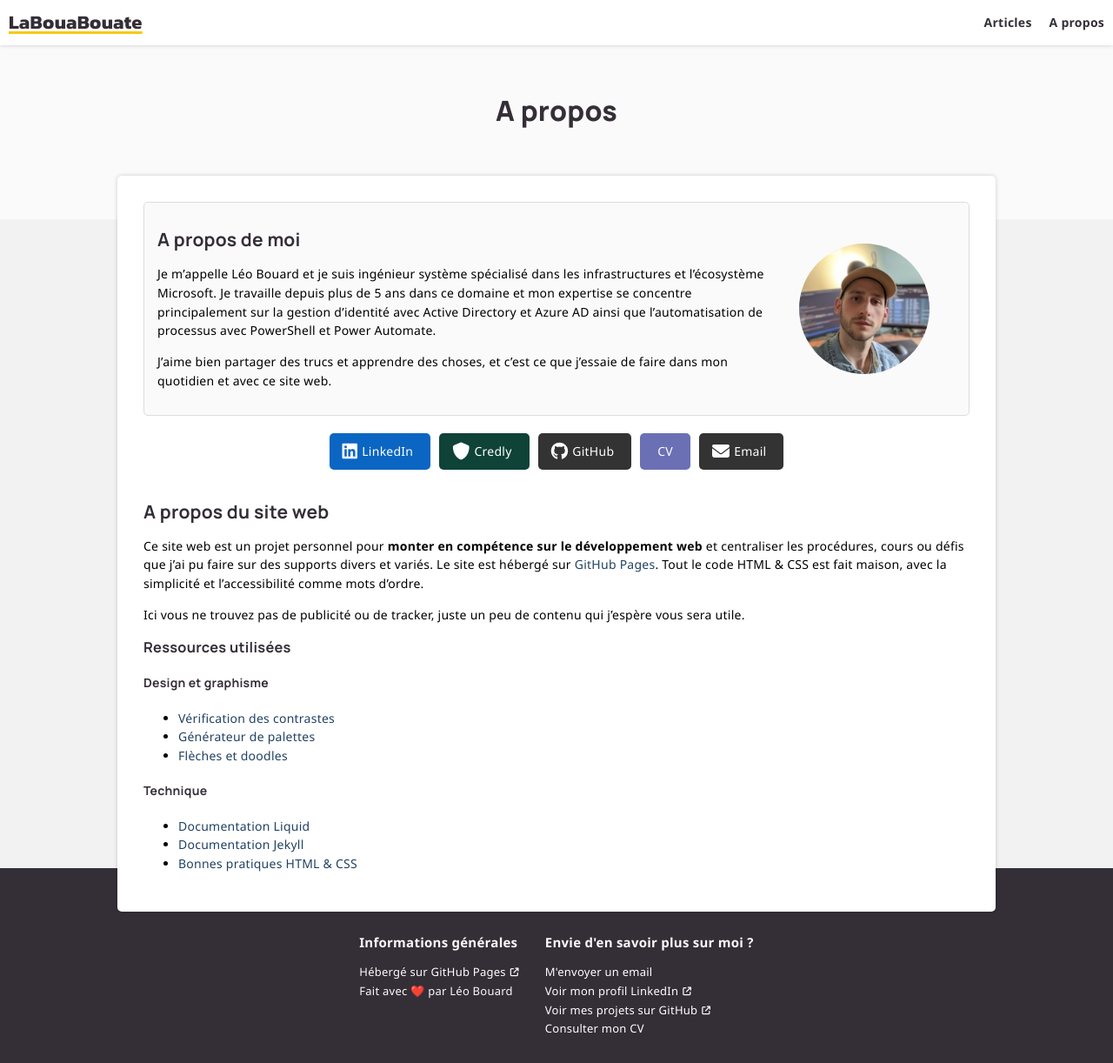
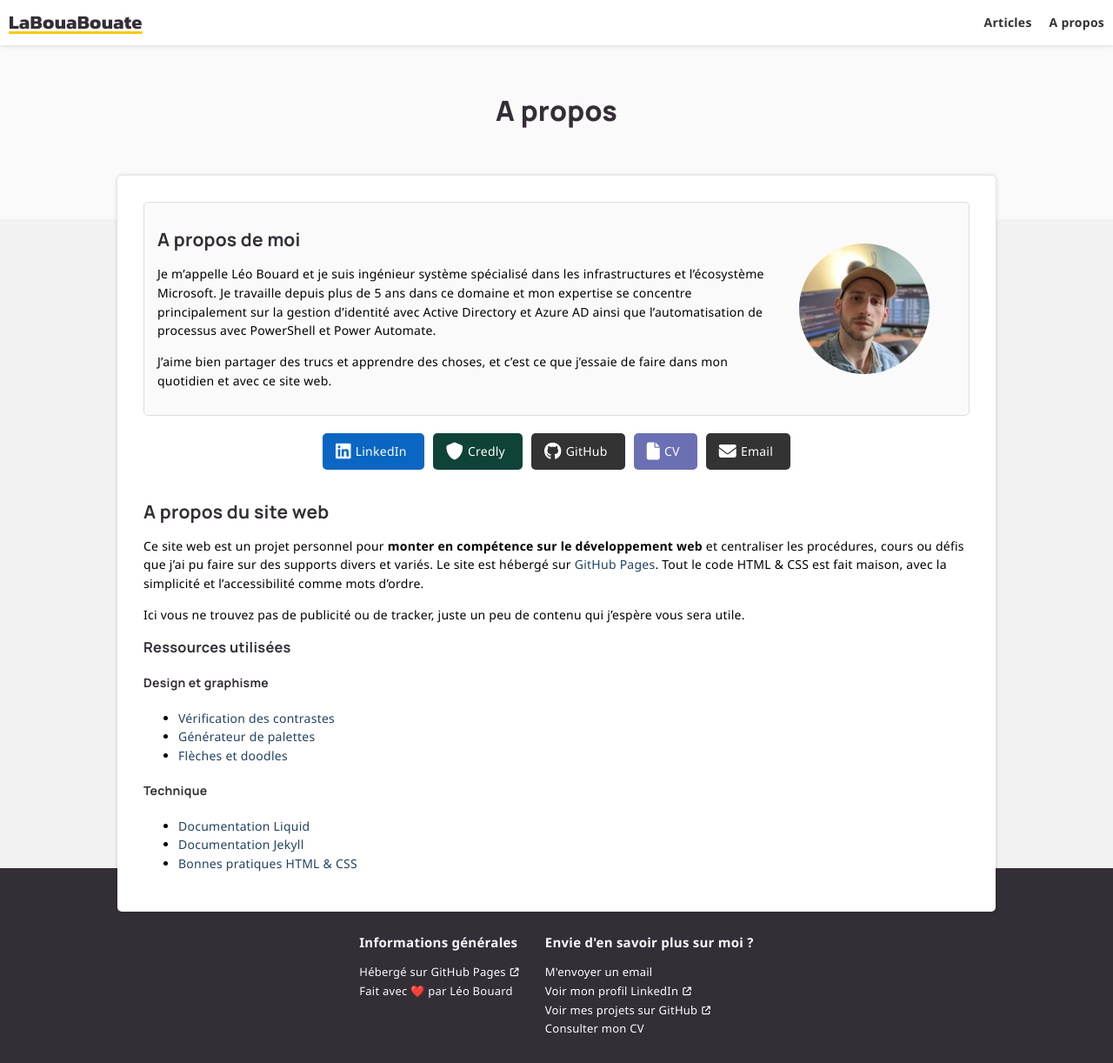
Before and after one commit to leobouard/leobouard.github.io, a Jekyll site: the page built from about.md, in a window 1280 px wide. Shown: the whole page at 87% size. Built offline with Jekyll 4.4.1, drawn with Linux system fonts in a browser that asks for light colours; nearby versions of some CDN libraries; some web fonts are replaced.

Commit message:
Update about.md

```diff
--- a/about.md
+++ b/about.md
@@ -31,7 +31,7 @@
             <span>GitHub</span>
         </a>
         <a href="/cv" class="cv">
-            <i class="fa-solid fa-files"></i>
+            <i class="fa-solid fa-file"></i>
             <span>CV</span>
         </a>
         <a href="mailto:{{ site.emailAddress }}" class="emailAddress">
```
